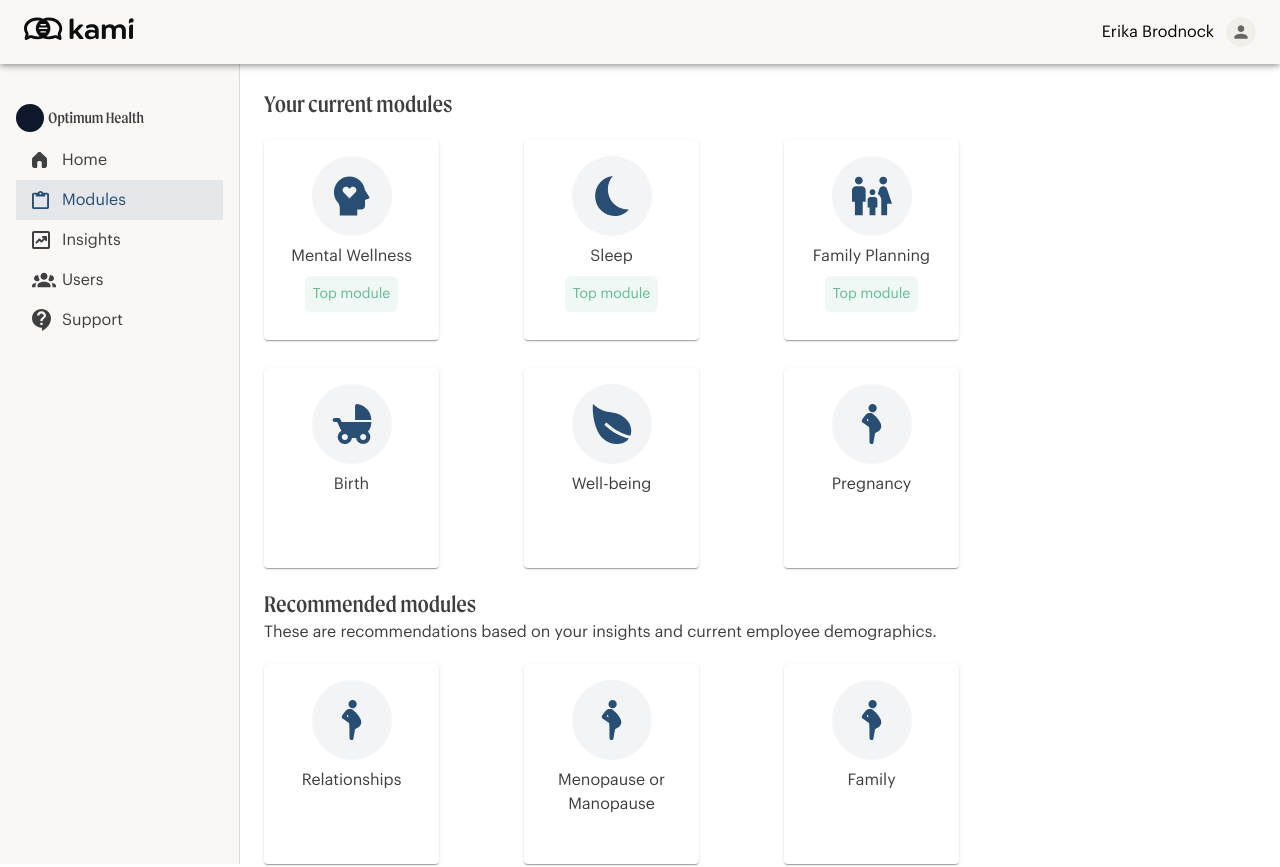
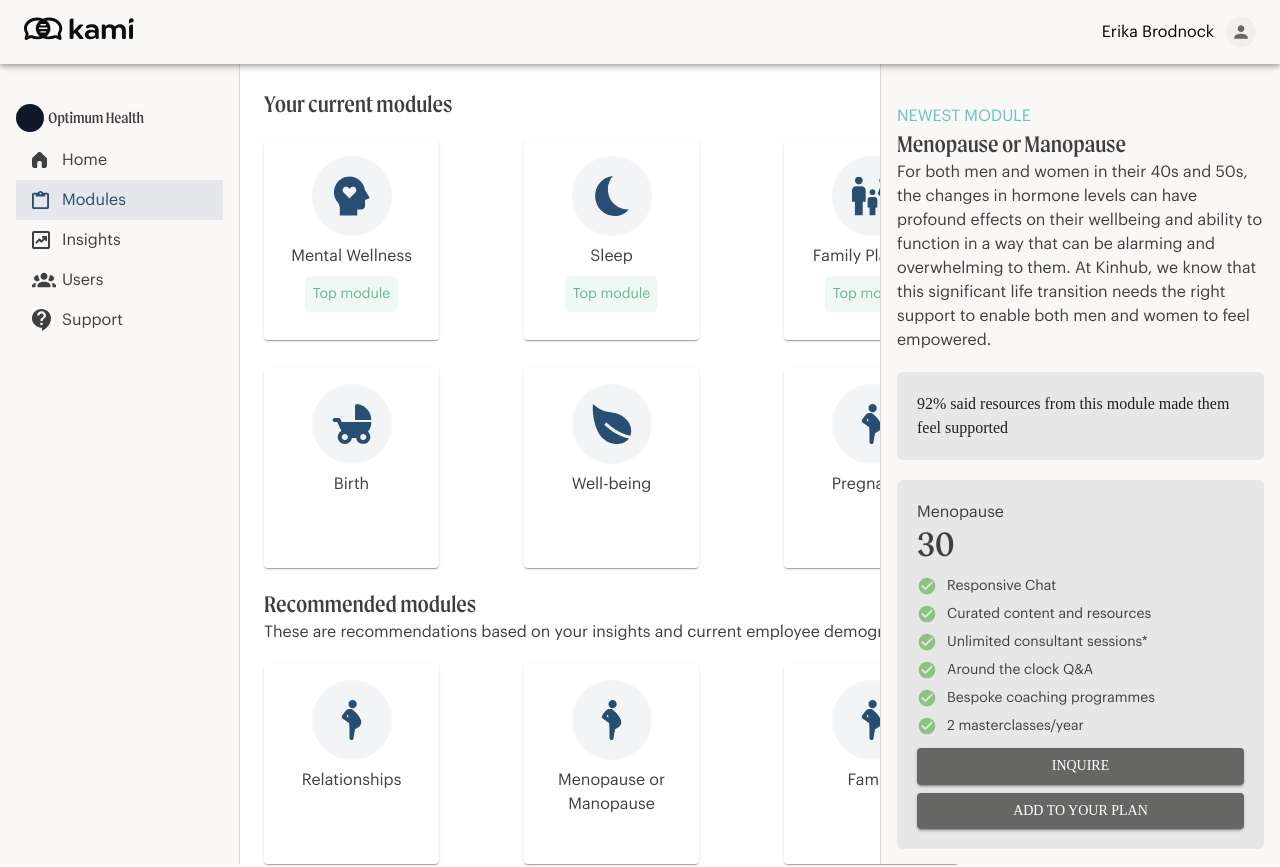
Before and after one commit to devkamicoach/kami-employer-dashboard, a Next.js app: page /modules in a window 1280 px wide. Shown: the top 867 px of the page. Built offline with nearby package versions, Linux system fonts and the light colour scheme.

Commit message:
KMSP-282: add module sidebar content

```diff
--- a/components/Cards/ModuleCard.tsx
+++ b/components/Cards/ModuleCard.tsx
@@ -6,7 +6,7 @@ import type { ModuleCardTypes } from 'types/modules';
 
 const ModuleCard: FunctionComponent<ModuleCardTypes> = ({ title, icon, isTop = false }) => {
   return (
-    <Card className="max-w-[175px]  h-full">
+    <Card className="max-w-[175px] h-full">
       <CardContent className="flex flex-col items-center gap-2">
         <Box width={80} height={80} className="bg-gray-100 flex justify-center items-center rounded-full relative">
           <Image src={icon} alt="Icon" width={40} height={40} />
--- a/components/Sidebar/PopupSidebar.tsx
+++ b/components/Sidebar/PopupSidebar.tsx
@@ -5,13 +5,15 @@ type PopupSidebarTypes = {
   heading: string;
   subheading?: string | undefined;
   content: ReactNode;
+  open?: boolean;
 };
 
-const PopupSidebar: FunctionComponent<PopupSidebarTypes> = ({ heading, subheading, content }) => {
+const PopupSidebar: FunctionComponent<PopupSidebarTypes> = ({ heading, subheading, content, open }) => {
   return (
     <Drawer
-      variant="permanent"
+      variant="persistent"
       anchor="right"
+      open={open}
       sx={{
         width: 400,
         flexShrink: 0,
--- a/pages/dashboard.tsx
+++ b/pages/dashboard.tsx
@@ -32,6 +32,7 @@ const Dashboard = () => {
             ))}
           </Box>
         }
+        open={true}
       />
     </Box>
   );
--- a/pages/modules.tsx
+++ b/pages/modules.tsx
@@ -1,10 +1,69 @@
+import { Box, Button, List, ListItem, ListItemIcon, ListItemText, Typography } from '@mui/material';
 import ModuleLayout from 'components/Modules/ModuleLayout';
 import ModuleList from 'components/Modules/ModuleList';
+import PopupSidebar from 'components/Sidebar/PopupSidebar';
+import { FunctionComponent } from 'react';
+import CheckCircleIcon from '@mui/icons-material/CheckCircle';
 
 const ICON_PATH = '/images/topic-logos';
+
+type ModuleSideBarContentTypes = {
+  title: string;
+  description: string;
+  testimonial: string;
+  price: string;
+  details: Array<string>;
+};
+
+const ModuleSideBarContent: FunctionComponent<ModuleSideBarContentTypes> = ({
+  title,
+  description,
+  testimonial,
+  price,
+  details,
+}) => {
+  return (
+    <Box className="flex flex-col gap-5">
+      <Typography component="p">{description}</Typography>
+      <Box className="bg-[#E7E7E7] p-5 rounded-md ">{testimonial}</Box>
+      <Box className="bg-[#E7E7E7] p-5 rounded-md">
+        <Typography>{title}</Typography>
+        <Typography component="h3" className="text-4xl">
+          {price}
+        </Typography>
+        <List>
+          {details.map((detail, index) => (
+            <ListItem disablePadding key={index}>
+              <ListItemIcon className="min-w-[30px]">
+                <CheckCircleIcon className="text-[#8DC380]" fontSize="small" />
+              </ListItemIcon>
+              <ListItemText
+                disableTypography
+                primary={<Typography className="font-body text-sm">{detail}</Typography>}
+              />
+            </ListItem>
+          ))}
+        </List>
+        <Box className="flex flex-col gap-2">
+          <Button variant="contained" className="bg-kami-gray">
+            Inquire
+          </Button>
+          <Button variant="contained" className="bg-kami-gray">
+            Add to your plan
+          </Button>
+        </Box>
+      </Box>
+    </Box>
+  );
+};
+
 const Modules = () => {
   const { currentModules, recommendedModules } = getModules();
+  const { description, details, price, testimonial } = getSideBarContent();
+  // const [open, setOpen] = useState(true);
+
   return (
+    <>
       <ModuleLayout
         currentModules={<ModuleList heading="Your current modules" modules={currentModules} />}
         recommendedModules={
@@ -15,10 +74,42 @@ const Modules = () => {
           />
         }
       />
+      <PopupSidebar
+        heading="Menopause or Manopause"
+        subheading="NEWEST MODULE"
+        content={
+          <ModuleSideBarContent
+            title="Menopause"
+            description={description}
+            details={details}
+            price={price}
+            testimonial={testimonial}
+          />
+        }
+        open={true}
+      />
+    </>
   );
 };
 
 export default Modules;
+
+function getSideBarContent() {
+  return {
+    description:
+      'For both men and women in their 40s and 50s, the changes in hormone levels can have profound effects on their wellbeing and ability to function in a way that can be alarming and overwhelming to them. At Kinhub, we know that this significant life transition needs the right support to enable both men and women to feel empowered.',
+    testimonial: '92% said resources from this module made them feel supported',
+    price: '30',
+    details: [
+      'Responsive Chat',
+      'Curated content and resources',
+      'Unlimited consultant sessions*',
+      'Around the clock Q&A',
+      'Bespoke coaching programmes',
+      '2 masterclasses/year',
+    ],
+  };
+}
 
 function getModules() {
   const currentModules = [
```
Lines whose indentation alone changed are shown as unchanged.
